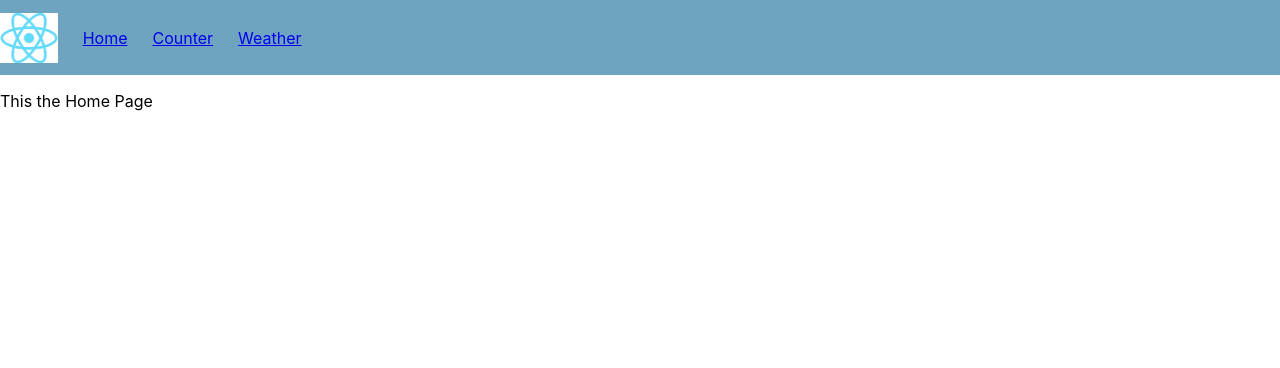
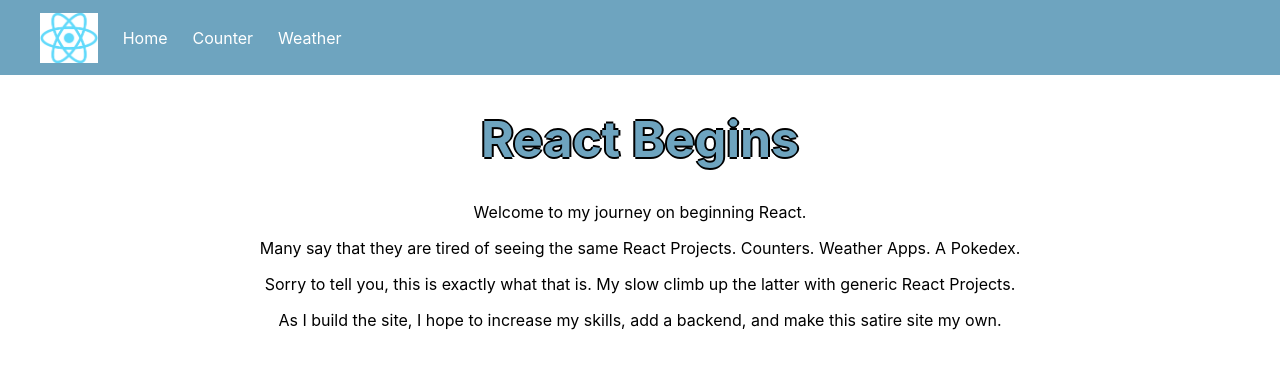
Before and after one commit to edavidson1410/react-begins, a React (Create React App) app in the folder client/: page / in a window 1280 px wide. Shown: the top 368 px of the page. Built offline with nearby package versions, Linux system fonts and the light colour scheme.

Commit message:
Just accessed my first API! grabbed a city name from FreeWeatherAPI

```diff
--- a/client/src/components/NavBar.css
+++ b/client/src/components/NavBar.css
@@ -4,6 +4,7 @@
     align-items: center;
     gap: 25px;
     padding-right: 40px;
+    padding-left: 40px;
     background-color: #6EA4BF;
     margin: 0;
     height: 75px;
@@ -14,3 +15,13 @@ img {
     height: 50px;
 
 }
+
+/* link styles */
+a {
+    color: white;
+    text-decoration: none;
+}
+
+a:hover {
+    color: gold;
+}
--- a/client/src/components/NavBar.js
+++ b/client/src/components/NavBar.js
@@ -3,6 +3,7 @@ import "./NavBar.css";
 import logo from "../imgs/reactLogo.png"
 
 const links = ["", "counter", "weather"]
+
 
 export const NavBar = () => {
 
--- /dev/null
+++ b/client/src/pages/HomePage.css
@@ -0,0 +1,10 @@
+.title {
+    text-align: center;
+    color: #6EA4BF;
+    font-size: 50px;
+    text-shadow: -2px 0 black, 0 2px black, 2px 0 black, 0 -2px black;;
+}
+
+p {
+    text-align: center;
+}
--- a/client/src/pages/HomePage.js
+++ b/client/src/pages/HomePage.js
@@ -1,9 +1,15 @@
-
+import "./HomePage.css";
 
 export default function HomePage() {
 
 
     return(
-        <p>This the Home Page</p>
+        <>
+            <h1 className="title">React Begins</h1>
+            <p>Welcome to my journey on beginning React.</p>
+            <p>Many say that they are tired of seeing the same React Projects. Counters. Weather Apps. A Pokedex.</p>
+            <p>Sorry to tell you, this is exactly what that is. My slow climb up the latter with generic React Projects.</p>
+            <p>As I build the site, I hope to increase my skills, add a backend, and make this satire site my own.</p>
+        </>
     )
 };
--- a/client/src/pages/Weather.js
+++ b/client/src/pages/Weather.js
@@ -1,11 +1,27 @@
+import { useState } from 'react';
 
 
 export default function Weather() {
 
+    const [city, setCity] = useState("Unknown")
+
+    function displayData(api) {
+        const cityName = api.location.name;
+        setCity(cityName);
+
+    }
+
+    fetch("http://api.weatherapi.com/v1/current.json?key=1dd34d02c3a94e5285903838230408&q=63109&aqi=no").then(function(response) {
+        return response.json();
+    }).then(function(response) {
+        console.log(response)
+        displayData(response)
+    });
+
 
     return(
         <div className="weatherApp">
-
+            <div id="city">{city}</div>
         </div>
     )
 };
```
